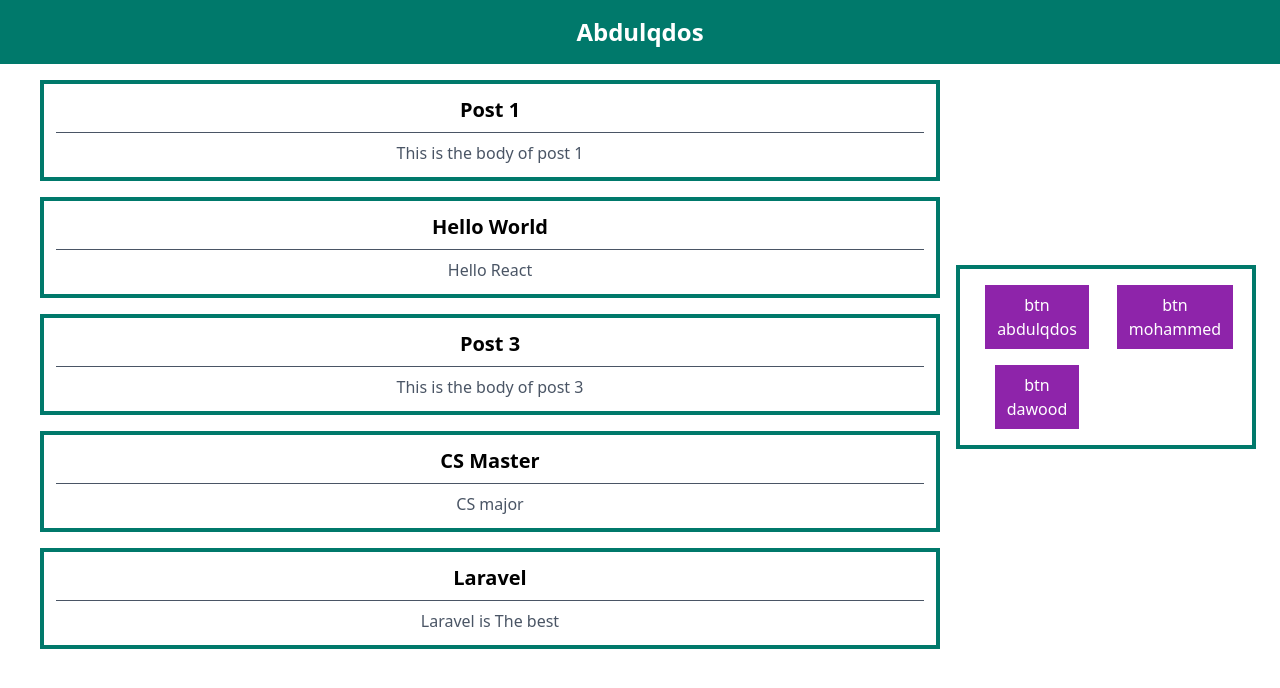
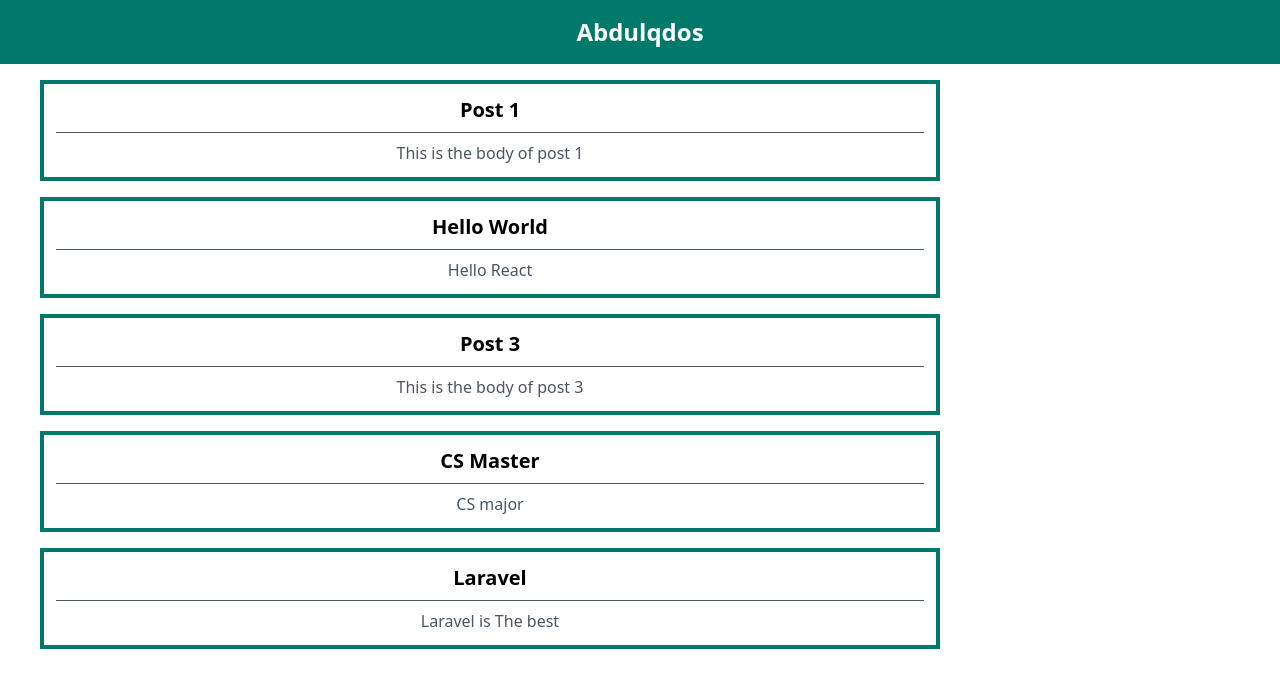
Before and after one commit to abdulqdos/React-Challenges, a React (Vite) app: page / in a window 1280 px wide. Shown: the top 688 px of the page. Built offline with nearby package versions, Linux system fonts and the light colour scheme.

Commit message:
Rendering

```diff
--- /dev/null
+++ b/src/Components/AppSideMenu.tsx
@@ -0,0 +1,10 @@
+import Sidebar from "./Sidebar";
+
+export default function AppSideMenu({showCategory = false}) {
+    console.log("AppSideMenu rendered with showCategory:", showCategory);
+  if (showCategory) {
+    return <Sidebar />;
+  } else {
+    return null ;
+  }
+}
--- a/src/Components/MainContent.tsx
+++ b/src/Components/MainContent.tsx
@@ -1,14 +1,16 @@
+import AppSideMenu from "./AppSideMenu";
 import Body from "./Body";
-import Sidebar from "./Sidebar";
+
 
 export default function MainContent() {
+    const showCategory = false ;
     return (
         <div className="mx-10 mt-4 flex lg:flex-row flex-col flex-grow items-center justify-center">
            <div className="flex-3/4">
                <Body  />
            </div>
            <div className="flex-1/4">
-                <Sidebar />
+                <AppSideMenu showCategory={showCategory} />
             </div>
         </div>
     );
```
